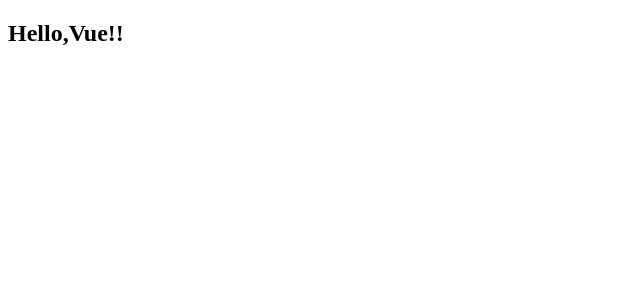
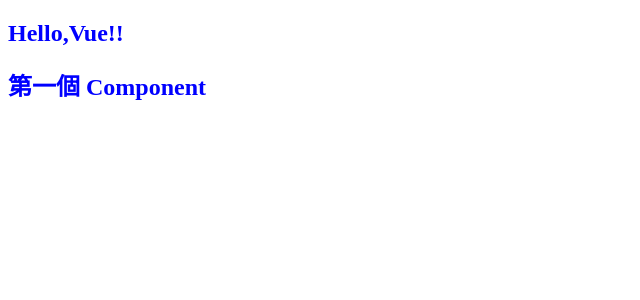
Before and after one commit to pananchi/vue-new, a Vue app: page / in a window 1280 px wide. Shown: the top 300 px of the page, without its empty margins (0-640 px from the left). Built offline with nearby package versions, Linux system fonts and the light colour scheme.

Commit message:
建立及使用組件

```diff
--- a/src/App.vue
+++ b/src/App.vue
@@ -1,11 +1,15 @@
 <script setup>
+import FirstComponent from "./components/FirstComponent.vue";
 
 </script>
 
 <template>
-<h2>Hello,Vue!!</h2>
+  <h2>Hello,Vue!!</h2>
+  <firstComponent />
 </template>
 
 <style scoped>
-
+  h2{
+    color: blue;
+  }
 </style>
--- /dev/null
+++ b/src/components/FirstComponent.vue
@@ -0,0 +1,12 @@
+<template>
+  <h2>第一個 Component</h2>
+</template>
+
+<style scoped>
+h2{
+  color: orange;
+}
+</style>
+
+<script setup>
+</script>
```
